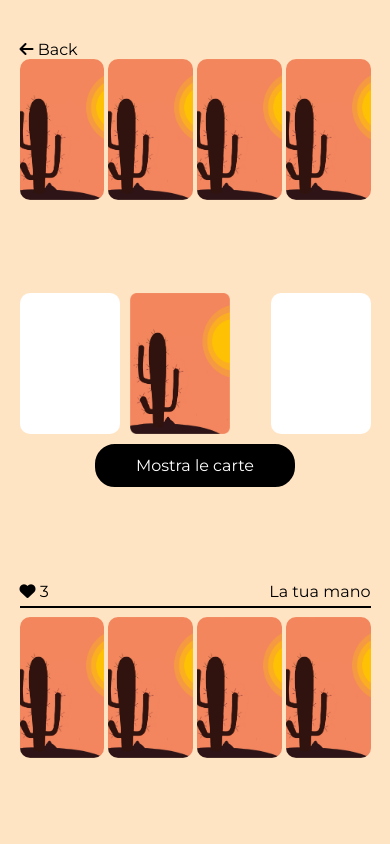
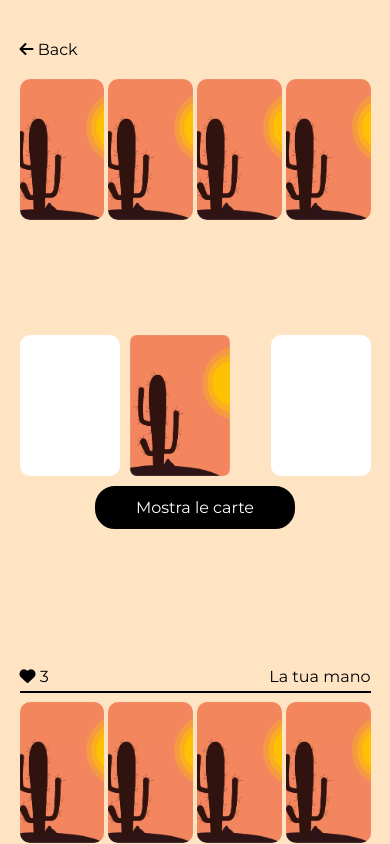
Before and after one commit to NiccoloSegato/cactus, a plain HTML site: page play.html in a window 390 px wide. Drawn offline with Linux system fonts and the light colour scheme.

Commit message:
UI fix for overlapping buttons in mobile

```diff
--- a/public/styles/play.css
+++ b/public/styles/play.css
@@ -174,5 +174,8 @@ main {
     #maintitle {
         display: none;
     }
-
+    #field {
+        margin-top: 20px;
+        height: calc(100vh - 80px);
+    }
 }
--- a/styles/play.css
+++ b/styles/play.css
@@ -174,5 +174,8 @@ main {
     #maintitle {
         display: none;
     }
-
+    #field {
+        margin-top: 20px;
+        height: calc(100vh - 80px);
+    }
 }
```
